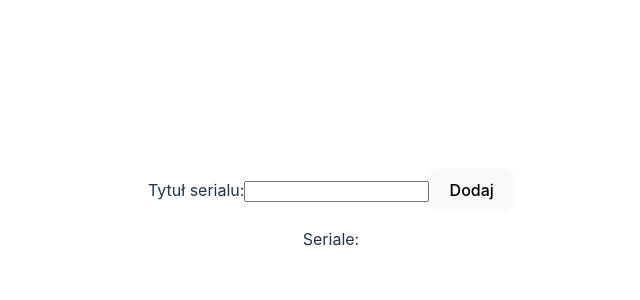
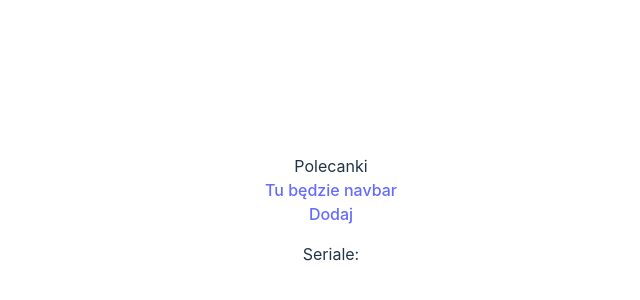
Before and after one commit to alwaw/Polecanki, a React (Vite) app: page / in a window 1280 px wide. Shown: the part 182-482 px from the top of the page, without its empty margins (309-949 px from the left). Built offline with nearby package versions, Linux system fonts and the light colour scheme.

Commit message:
scaffolding for react router
Has been added scaffolding for React Router: the "Dodaj" button leads to separate page with a form for adding a new title. The list of series on the homepage updates after adding the new title. The scaffolding for the navbar has been added.

```diff
--- a/package.json
+++ b/package.json
@@ -10,8 +10,11 @@
     "preview": "vite preview"
   },
   "dependencies": {
+    "match-sorter": "^6.3.4",
     "react": "^18.2.0",
-    "react-dom": "^18.2.0"
+    "react-dom": "^18.2.0",
+    "react-router-dom": "^6.22.3",
+    "sort-by": "^0.0.2"
   },
   "devDependencies": {
     "@types/react": "^18.2.66",
--- a/src/App.jsx
+++ b/src/App.jsx
@@ -1,11 +1,31 @@
 
-import './App.css'
-import React from 'react'
-import AddNew from './components/AddNew/AddNew'
-import TitlesDisplay from './components/TitlesDisplay/TitlesDisplay'
+import './App.css';
+import React from 'react';
+import {
+  createBrowserRouter,
+  createRoutesFromElements,
+  Route,
+  RouterProvider
+} from 'react-router-dom';
+import AddNew from './components/AddNew/AddNew';
+import TitlesDisplay from './components/TitlesDisplay/TitlesDisplay';
+import Layout from './components/Layout/Layout';
+import Home from './pages/Home/Home';
 
 export const TitlesContext = React.createContext();
 
+const router = createBrowserRouter(
+  createRoutesFromElements(
+    <>
+    <Route path="/" element={<Layout />}>
+      <Route index element={<Home />} />
+    </Route>
+    <Route path="/addnew" element={<AddNew />} />
+    </>
+  )
+
+
+)
 
 function App() {
 
@@ -16,10 +36,14 @@ function App() {
 
 
   return (
+
     <TitlesContext.Provider value = { value }>
+      <RouterProvider router={router}>
       <AddNew />
       <TitlesDisplay />
+      </RouterProvider>
     </TitlesContext.Provider>
+
   )
 }
 
--- a/src/components/AddNew/AddNew.jsx
+++ b/src/components/AddNew/AddNew.jsx
@@ -1,6 +1,6 @@
 import React from "react";
 import { TitlesContext } from "../../App";
-
+import { Link } from "react-router-dom";
 
 
 function AddNew() {
@@ -13,16 +13,13 @@ function AddNew() {
     const newTitle = [...title, { id: crypto.randomUUID(), title: pendingTitle }];
 
     setTitle(newTitle);
-    // setTitle((allTitles) => ([
-    //     ...allTitles,
-    //     {id: crypto.randomUUID(),
-    //     title: title}]));
 
     console.log(title);
     setPendingTitle("");
   }
 
   return (
+    <>
     <form onSubmit={handleSubmit}>
       <label htmlFor="series-title">Tytuł serialu:</label>
       <input
@@ -34,6 +31,8 @@ function AddNew() {
       />
       <button>Dodaj</button>
     </form>
+    <Link to="/">Powrót</Link>
+    </>
   );
 }
 
--- /dev/null
+++ b/src/components/Layout/Layout.jsx
@@ -0,0 +1,23 @@
+import React from 'react';
+import { Link, NavLink, Outlet } from "react-router-dom";
+import AddNew from "../AddNew/AddNew";
+import TitlesDisplay from "../TitlesDisplay/TitlesDisplay";
+
+function Layout(){
+    return (
+        <>
+
+            <header>
+                Polecanki
+            </header>
+            <NavLink to="/">Tu będzie navbar</NavLink>
+
+        <main>
+            <Link to="/addNew">Dodaj</Link>
+            <TitlesDisplay/>
+        </main>
+        </>
+    )
+};
+
+export default Layout;
--- /dev/null
+++ b/src/pages/Home/Home.jsx
@@ -0,0 +1,7 @@
+function Home(){
+    return (
+        <p>Home</p>
+    )
+}
+
+export default Home;
```
Also changed, not shown: 1 other file (tests, documents, lock files or other folders).
